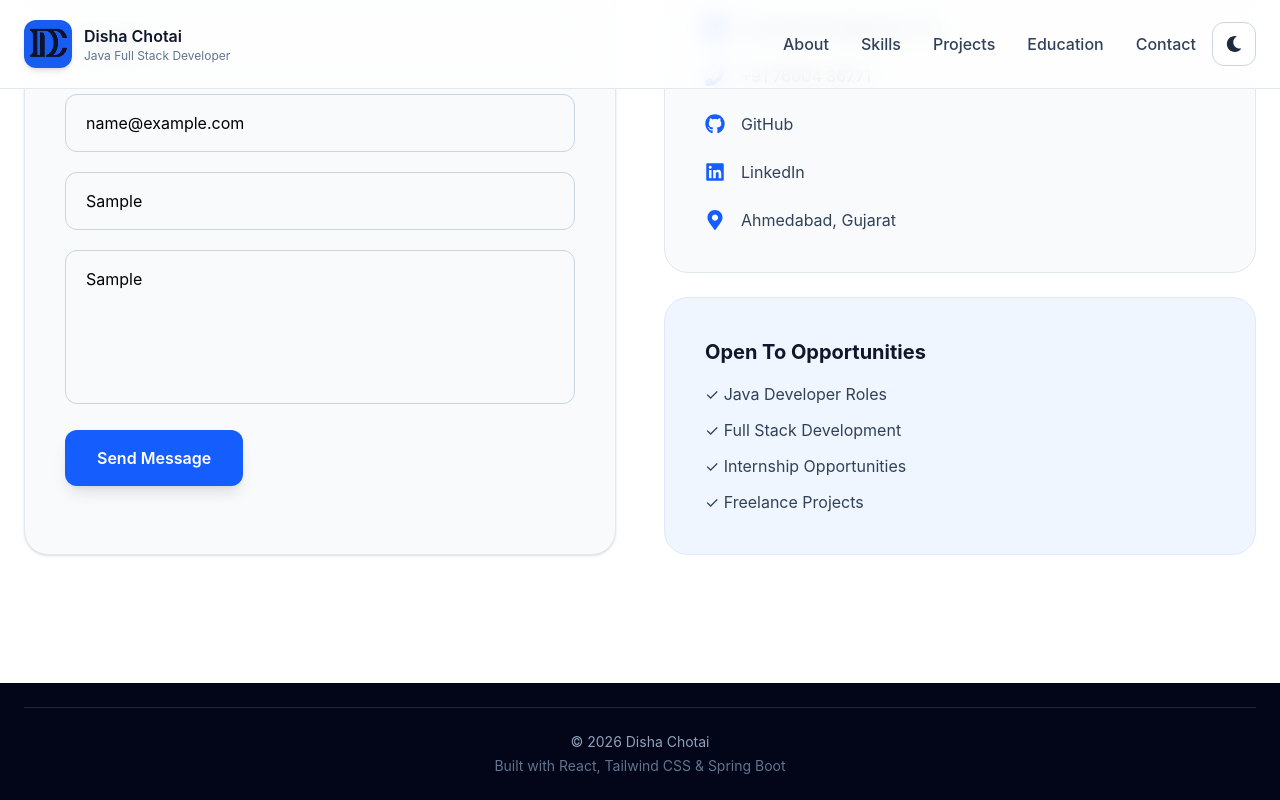
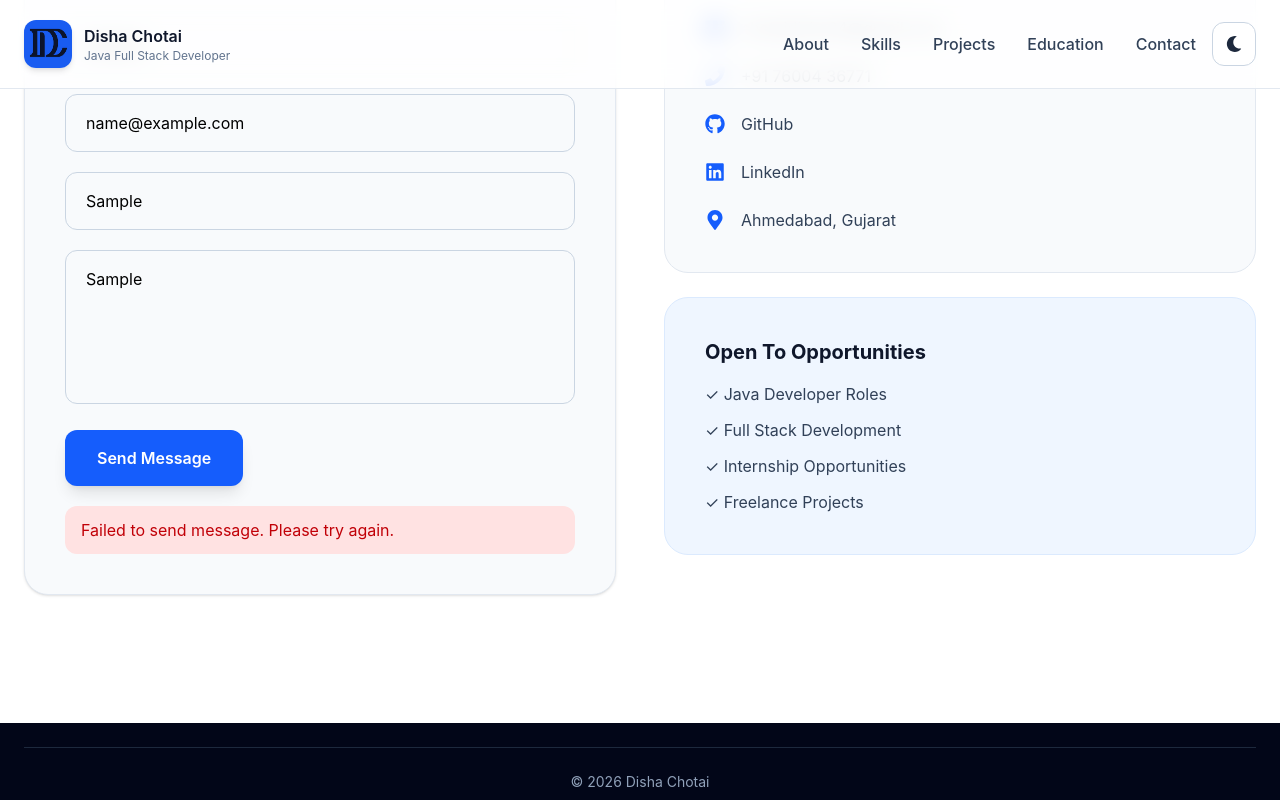
Before and after one commit to dscGit24/portfolio, a React (Vite) app: page / in a window 1280 px wide. Both pictures are taken after typing "Sample", "name@example.com", "Sample", "Sample" into the empty fields and a click on the button "Send Message". Shown: the part 4973-5773 px from the top of the page. Built offline with nearby package versions, Linux system fonts and the light colour scheme; no server answers.

Commit message:
Portfolio frontend ready for deployment

```diff
--- a/src/components/Contact.jsx
+++ b/src/components/Contact.jsx
@@ -17,6 +17,10 @@ export default function Contact() {
     message: "",
   });
 
+  const [loading, setLoading] = useState(false);
+  const [success, setSuccess] = useState("");
+  const [error, setError] = useState("");
+
   const handleChange = (e) => {
     setFormData({
       ...formData,
@@ -27,10 +31,14 @@ export default function Contact() {
   const handleSubmit = async (e) => {
     e.preventDefault();
 
+    setLoading(true);
+    setSuccess("");
+    setError("");
+
     try {
       await sendContactMessage(formData);
 
-      alert("Message sent successfully!");
+      setSuccess("Message sent successfully! I'll get back to you soon.");
 
       setFormData({
         name: "",
@@ -38,8 +46,10 @@ export default function Contact() {
         subject: "",
         message: "",
       });
-    } catch (error) {
-      alert("Failed to send message.");
+    } catch (err) {
+      setError("Failed to send message. Please try again.");
+    } finally {
+      setLoading(false);
     }
   };
 
@@ -89,6 +99,7 @@ export default function Contact() {
                   dark:bg-slate-950
                   dark:text-white
                 "
+                required
                 />
 
                 <input
@@ -111,11 +122,13 @@ export default function Contact() {
                   dark:bg-slate-950
                   dark:text-white
                 "
+                required
                 />
 
                 <input
                   type="text"
                   placeholder="Subject"
+                  maxLength={300}
                   name="subject"
                   value={formData.subject}
                   onChange={handleChange}
@@ -133,11 +146,13 @@ export default function Contact() {
                   dark:bg-slate-950
                   dark:text-white
                 "
+                required
                 />
 
                 <textarea
                   rows="5"
                   placeholder="Your Message"
+                  maxLength={3000}
                   name="message"
                   value={formData.message}
                   onChange={handleChange}
@@ -156,13 +171,17 @@ export default function Contact() {
                   dark:bg-slate-950
                   dark:text-white
                 "
+                required
                 />
 
                 <button
                   type="submit"
+                  disabled={loading}
                   className="
                     bg-blue-600
                     hover:bg-blue-700
+                    disabled:opacity-70
+                    disabled:cursor-not-allowed
                     text-white
                     px-8
                     py-4
@@ -173,8 +192,35 @@ export default function Contact() {
                     hover:shadow-xl
                   "
                 >
-                  Send Message
+                  {loading ? "Sending..." : "Send Message"}
                 </button>
+                {success && (
+                  <div
+                    className="
+                      bg-green-100
+                      text-green-700
+                      px-4
+                      py-3
+                      rounded-xl
+                    "
+                  >
+                    {success}
+                  </div>
+                )}
+
+                {error && (
+                  <div
+                    className="
+                      bg-red-100
+                      text-red-700
+                      px-4
+                      py-3
+                      rounded-xl
+                    "
+                  >
+                    {error}
+                  </div>
+                )}
               </form>
             </div>
 
```
Lines whose indentation alone changed are shown as unchanged.
